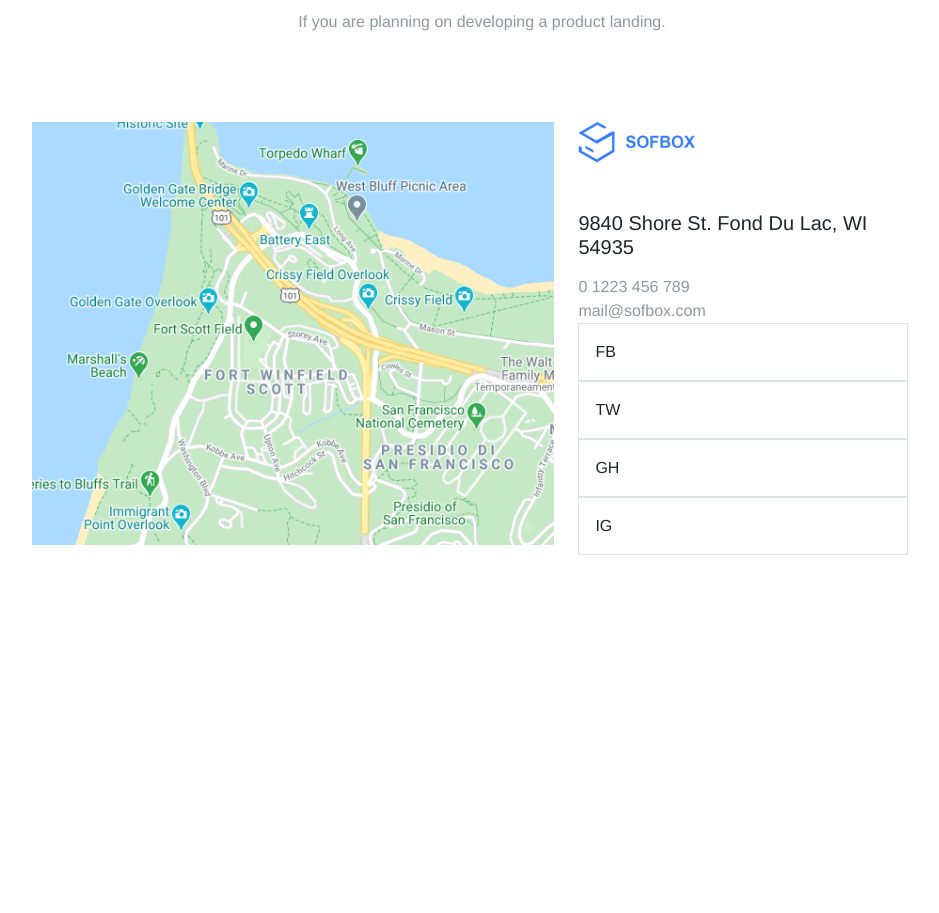
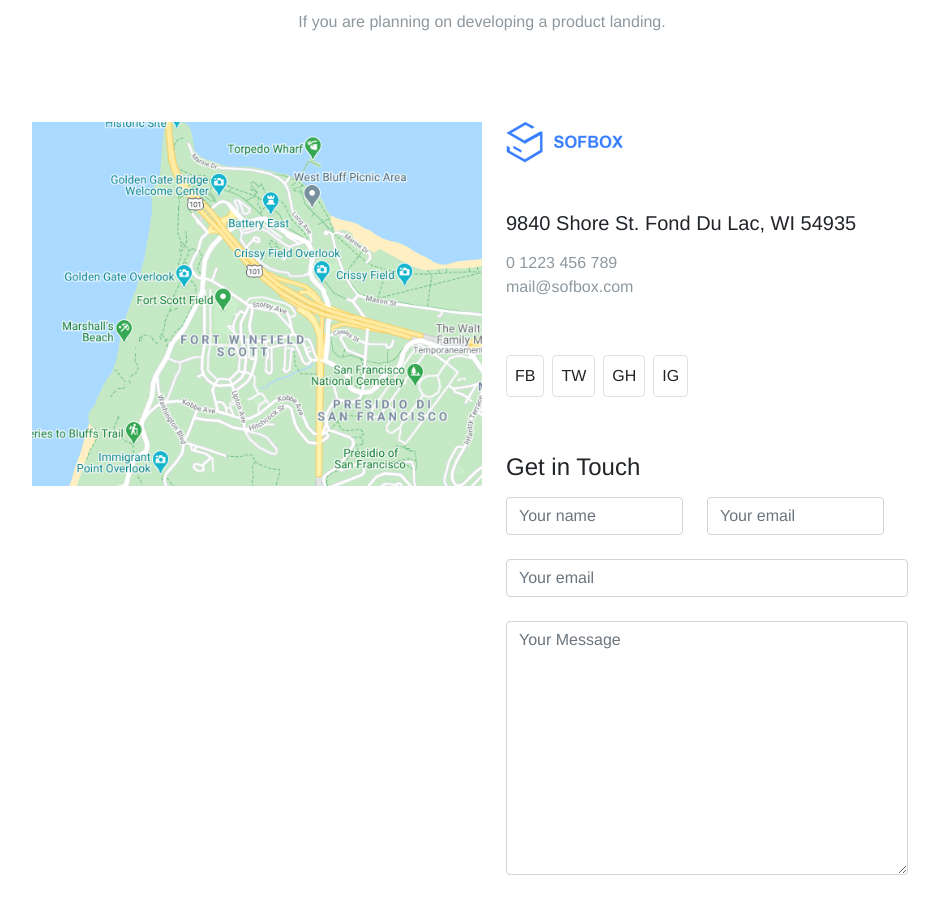
Before and after one commit to patriciabrsk/proj-html-vuejs, a Vue app: page / in a window 1280 px wide. Shown: the part 4020-4933 px from the top of the page, without its empty margins (158-1097 px from the left). Before the commit the page ends 4623 px from the top, so only its background shows below. Built offline with nearby package versions, Linux system fonts and the light colour scheme.

Commit message:
contact section

```diff
--- a/src/components/Contact.vue
+++ b/src/components/Contact.vue
@@ -8,7 +8,7 @@
         </div>
       </div>
       <div class="content d-flex jsutify-content-between">
-        <div class="map">
+        <div class="map w-50">
           <div class="image mb-2">
             <img
               src="../assets/img/StaticMapService.GetMapIma.png"
@@ -17,20 +17,57 @@
             />
           </div>
         </div>
-        <div class="contact-area px-4">
+        <div class="contact-area px-4 w-50">
           <div class="logo mb-5">
             <img src="../assets/img/35.png" alt="Sofbox logo" />
           </div>
-          <div class="contact-info">
+          <div class="contact-info mb-5">
             <h5 class="mb-3">9840 Shore St. Fond Du Lac, WI 54935</h5>
             <p class="phone-number mb-0">0 1223 456 789</p>
             <span class="email">mail@sofbox.com</span>
           </div>
-          <div class="socials">
-            <div class="fb p-3 border">FB</div>
-            <div class="twitter p-3 border">TW</div>
-            <div class="twitter p-3 border">GH</div>
-            <div class="twitter p-3 border">IG</div>
+          <div class="socials d-flex py-2 mb-5">
+            <div class="fb p-2 rounded border me-2">FB</div>
+            <div class="twitter p-2 rounded border me-2">TW</div>
+            <div class="twitter p-2 rounded border me-2">GH</div>
+            <div class="twitter p-2 rounded border me-2">IG</div>
+          </div>
+          <h4 class="mb-3">Get in Touch</h4>
+          <div class="contact-input">
+            <div class="row d-flex justify-content-between w-100 mb-4">
+              <div class="col-6">
+                <input
+                  type="text"
+                  id="name"
+                  placeholder="Your name"
+                  class="form-control"
+                />
+              </div>
+              <div class="col-6">
+                <input
+                  type="text"
+                  id="email"
+                  placeholder="Your email"
+                  class="form-control"
+                />
+              </div>
+            </div>
+            <div class="row mb-4">
+              <div class="col-12">
+                <input
+                  type="text"
+                  id="email"
+                  placeholder="Your email"
+                  class="form-control"
+                />
+              </div>
+            </div>
+            <textarea
+              class="form-control"
+              placeholder="Your Message"
+              id="text-area"
+              rows="10"
+            ></textarea>
           </div>
         </div>
       </div>
```
